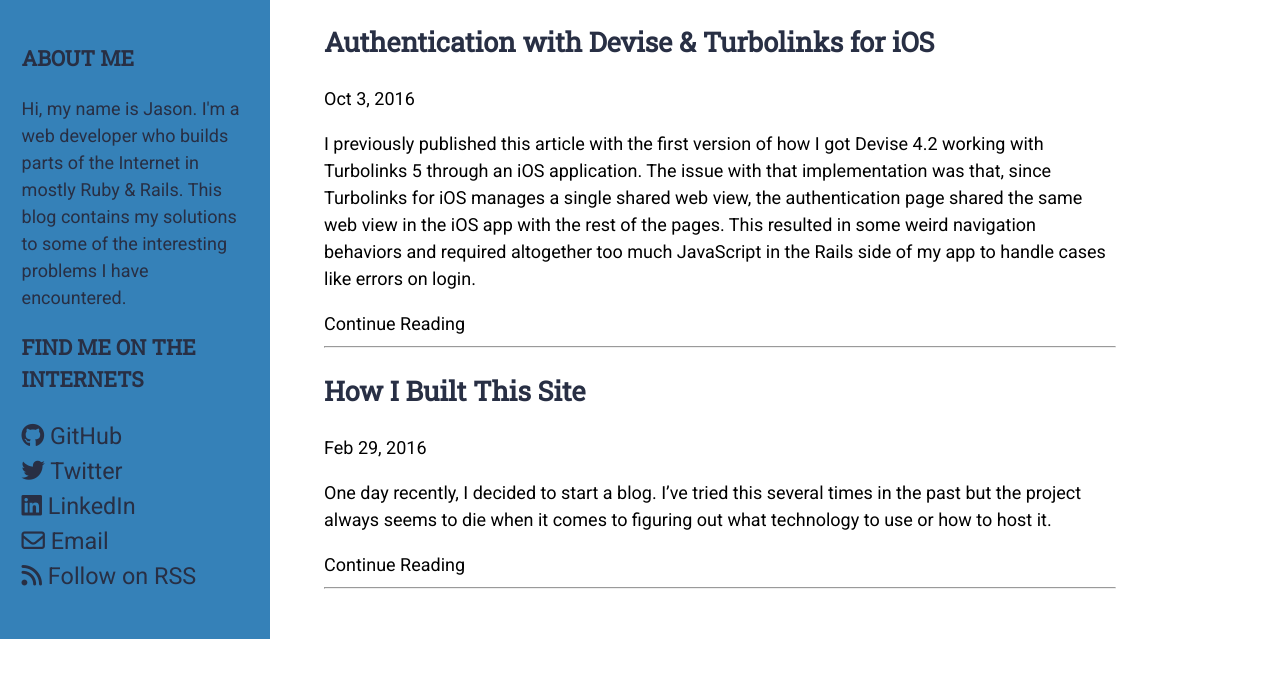
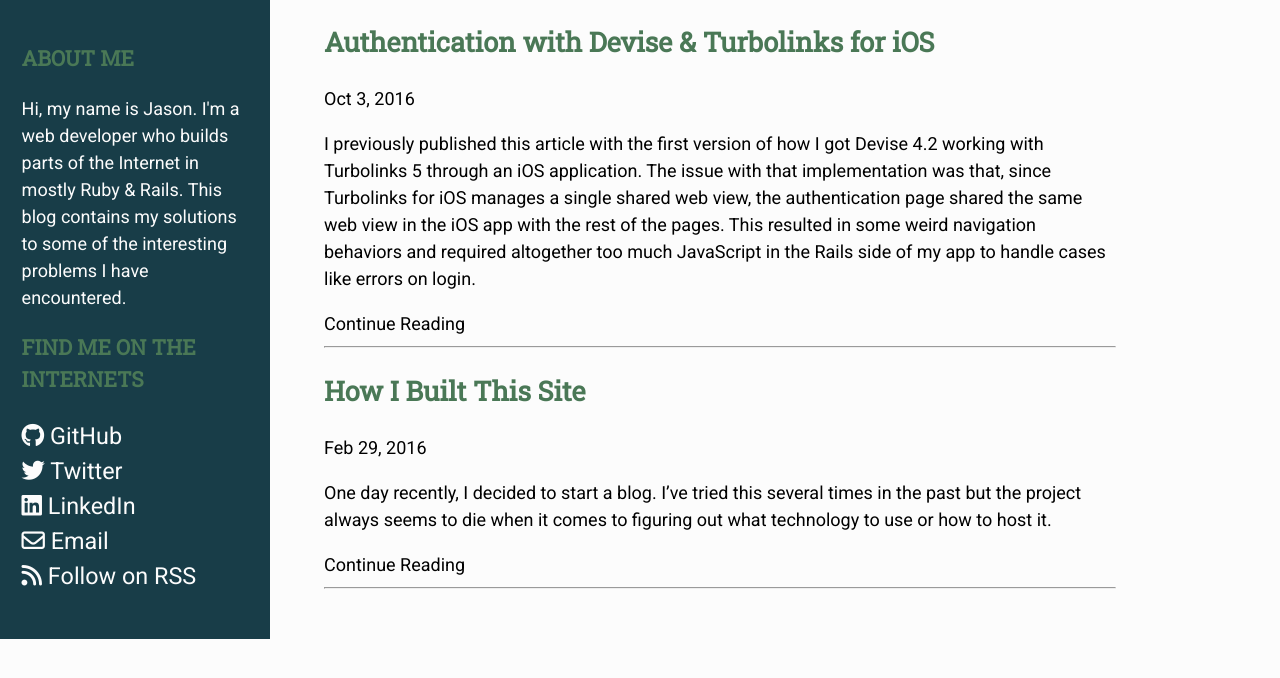
Before and after one commit to thetizzo/thetizzo.github.io, a Jekyll site: the page built from index.html, in a window 1280 px wide. Shown: the top 678 px of the page. Built offline with Jekyll 4.4.1, drawn with Linux system fonts in a browser that asks for light colours; nearby versions of some CDN libraries.

Commit message:
Change theme colors

```diff
--- /dev/null
+++ b/_sass/_colors.scss
@@ -0,0 +1,14 @@
+// These are official brand colors according to their respective websites
+$twitter-blue: #55acee;
+$linkedin-blue: #0077b5;
+$rss-orange: #F26522;
+$github-black: #000;
+$pdf-red: #ea0000;
+
+/* Coolors Exported Palette - coolors.co/fcfcfc-012a36-333232-70798c-4a7856 */
+/* RGB */
+$color1: rgba(252, 252, 252, 1);
+$color2: rgba(24, 61, 72, 1);
+$color3: rgba(51, 50, 50, 1);
+$color4: rgba(112, 121, 140, 1);
+$color5: rgba(74, 120, 86, 1);
--- a/assets/stylesheets/application.scss
+++ b/assets/stylesheets/application.scss
@@ -1,19 +1,7 @@
 ---
 ---
 
-// These are official brand colors according to their respective websites
-$twitter-blue: #55acee;
-$linkedin-blue: #0077b5;
-$rss-orange: #F26522;
-$github-black: #000;
-$pdf-red: #ea0000;
-
-/* RGB */
-$color1: #93a3b1;
-$color2: #282f44;
-$color3: #403d58;
-$color4: #3581b8;
-$color5: #ffffff;
+@import 'colors';
 
 $sidebar-width: 15em;
 $content-width: 50em;
@@ -24,7 +12,7 @@ html {
 }
 
 body {
-  background-color: $color5;
+  background-color: $color1;
   font-family: 'Roboto', sans-serif;
   margin: 0;
   padding: 0;
@@ -36,7 +24,7 @@ body {
 
 h1, h2, h3, h4, h5, h6 {
   font-family: 'Roboto Slab', serif;
-  color: $color2;
+  color: $color5;
 }
 
 a {
@@ -58,8 +46,8 @@ a:hover {
 }
 
 .sidebar {
-  background-color: $color4;
-  color: $color2;
+  background-color: $color2;
+  color: $color1;
   flex: 1;
   padding: 1.2em;
   min-width: $sidebar-width;
```
